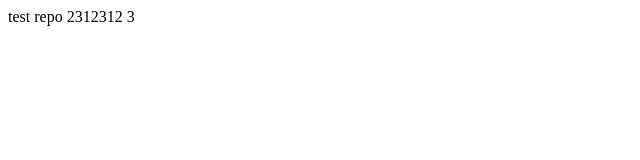
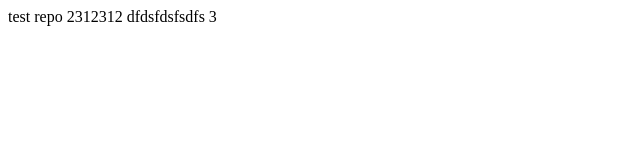
Before and after one commit to ilkiv5/test-remote-repo, a plain HTML site: page index.html in a window 1280 px wide. Shown: the whole page, without its empty margins (0-640 px from the left). Drawn offline with Linux system fonts and the light colour scheme.

Commit message:
some test

```diff
--- a/index.html
+++ b/index.html
@@ -6,6 +6,6 @@
     <title>Document</title>
 </head>
 <body>
-    test repo 2312312
+    test repo 2312312 dfdsfdsfsdfs
 </body>
 </html>3
```
